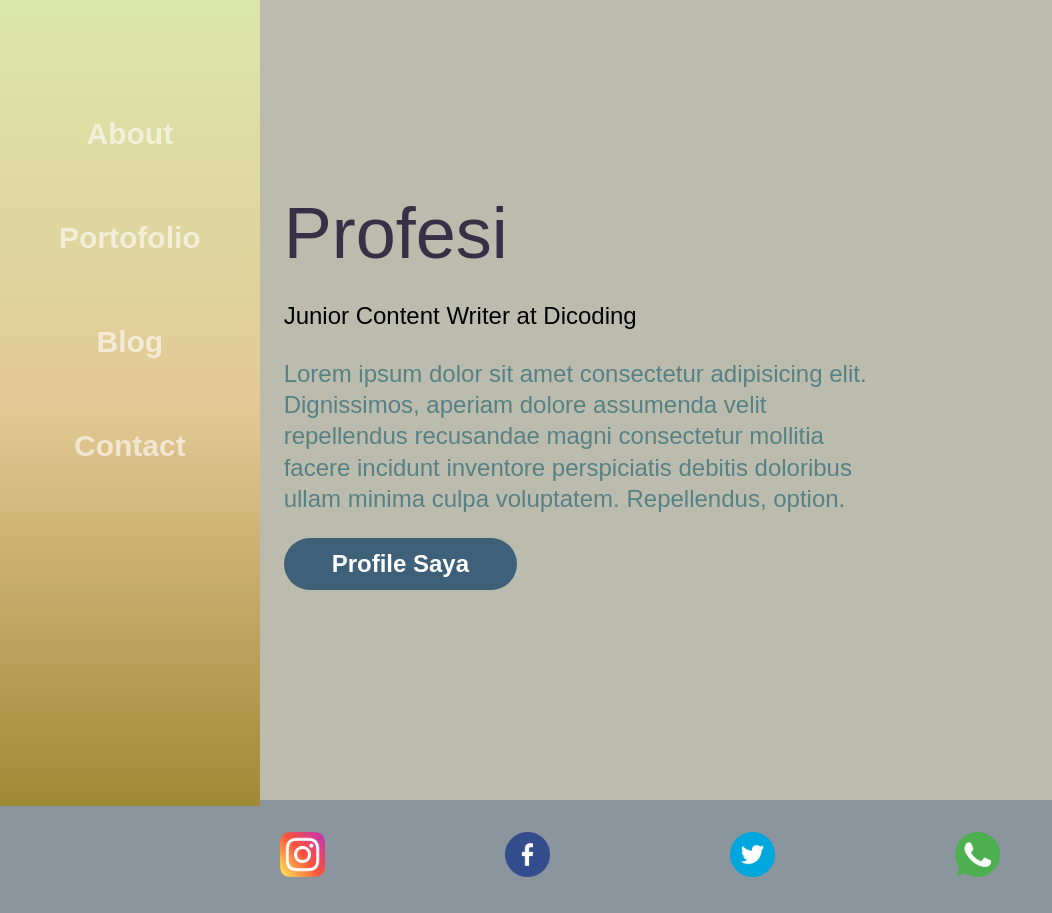
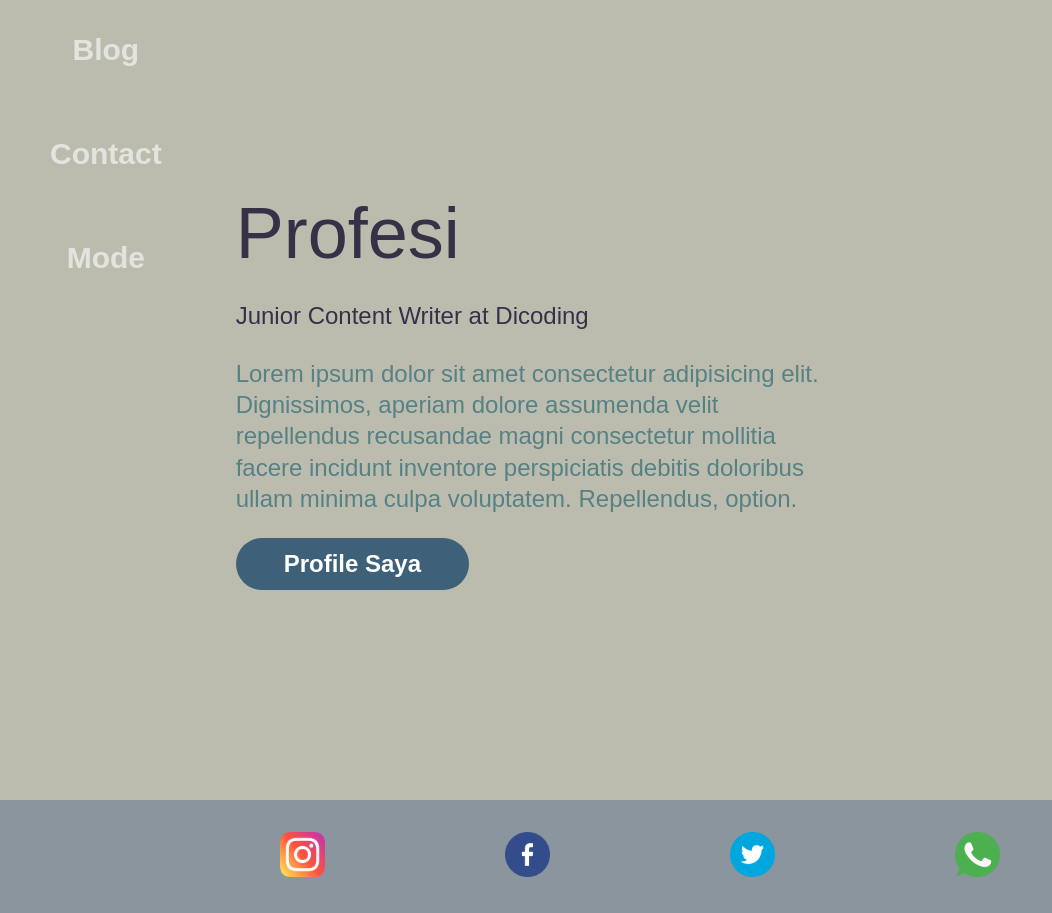
Before and after one commit to ulyanafisa16/website-ketiga, a plain HTML site: page index.html in a window 1280 px wide. Shown: the full height of the page, 0-1052 px from the left. Drawn offline with Linux system fonts and the light colour scheme.

Commit message:
webpertama

```diff
--- a/index.html
+++ b/index.html
@@ -5,12 +5,12 @@
     <meta charset="UTF-8">
     <meta name="viewport" content="width=device-width, initial-scale=1.0">
     <link rel="stylesheet" href="style.css">
-    <title>Web | Portofolio</title>
+    <title>Web percobaan</title>
 </head>
 <body>
     <!--NAVIGATION BAR-->
     <div class="container">
-        <div class="sidebar">
+        <div clas="sidebar">
             <nav>
                 <ul class="ul-navbar">
                     <li class="li-navbar">
@@ -24,6 +24,9 @@
                     </li>
                     <li class="li-navbar">
                         <a href="#">Contact</a>
+                    </li>
+                    <li class="li-navbar">
+                        <a onclick="darkMode()">Mode</a>
                     </li>
                 </ul>
             </nav>
@@ -57,5 +60,13 @@
             </footer>
         </div>
     </div>
+    <script>
+        let body = document.body;
+        function darkMode() {
+            console.log('dark mode di klik')
+            body.classList.toggle("dark");
+        }
+
+      </script>
 </body>
 </html>
--- a/style.css
+++ b/style.css
@@ -6,19 +6,22 @@
 
 body {
     background-color: rgb(188, 188, 174);
+    color:#373046;
     font-family: sans-serif;
 }
 
-.content {
-  grid-area: content;
+.dark {
+  background-color: rgb(48, 46, 46);
+  color:white;
 }
-.sidebar{
-  grid-area: sidebar;
-  background: linear-gradient(to right, rgb(82, 78, 70), rgb(96, 110, 129),
-   rgb(73, 81, 90)) ;
 
+nav {
+  display: flex;
+  background-color: #5c5767, #5d717f, #384b59;
+  width: 100%;
+ height: 20vh;
+}
 
-}
 .ul-navbar {
     display: flex;
     height: 100px;
@@ -53,14 +56,13 @@ body {
   width: 100%;
   height: 100;
   height: 100vh;
-  display: grid;
-  grid-template-areas: "sidebar" "content" "footer";
-  grid-template-columns: 1fr;
-  grid-template-rows: 130px 800px 250px;
+  display: flex;
+
+
 
 }
 
-.content, .sidebar, .footer{
+.content,  .footer{
   padding: 1em;
 }
 
@@ -88,6 +90,8 @@ nav li a {
 nav li a:hover {
   opacity: 1;
 }
+
+
 .hero {
   max-width: 90 px;
   margin: 0 auto;
```
